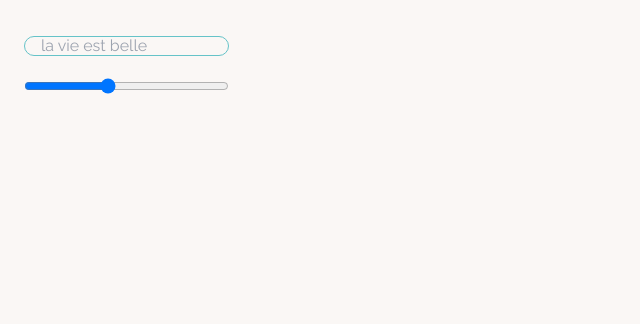
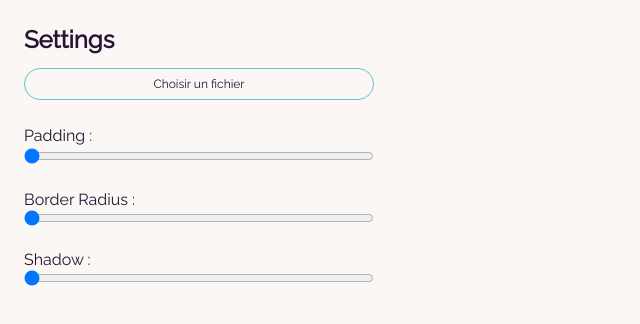
Before and after one commit to mirkobozzetto/workshop-useState-elevator-generator, a Next.js app: page / in a window 1280 px wide. Shown: the top 324 px of the page, without its empty margins (0-640 px from the left). Built offline with nearby package versions, Linux system fonts and the light colour scheme.

Commit message:
chore: Update Menu component with image upload and settings functionality

```diff
--- a/app/components/Menu.tsx
+++ b/app/components/Menu.tsx
@@ -1,26 +1,100 @@
 "use client";
 
-import { useState } from "react";
+import type { Image, Settings } from "@/app/types";
+import { ChangeEvent, useState } from "react";
 
 const Menu = () => {
-  const [value, setValue] = useState(40);
+  const [image, setImage] = useState<Image | null>(null);
+  const [settings, setSettings] = useState<Settings>({
+    padding: 0,
+    borderRadius: 0,
+    shadow: 0,
+  });
+
+  const handleImageUpload = (e: ChangeEvent<HTMLInputElement>) => {
+    const file = e.target.files?.[0];
+    if (file) {
+      const reader = new FileReader();
+      reader.onload = () => {
+        const img = new Image();
+        img.onload = () => {
+          setImage({
+            src: reader.result as string,
+            width: img.width,
+            height: img.height,
+          });
+        };
+        img.src = reader.result as string;
+      };
+      reader.readAsDataURL(file);
+    }
+  };
+
+  const handleSettingsChange = (key: keyof Settings, value: number) => {
+    setSettings((prevSettings) => ({
+      ...prevSettings,
+      [key]: value,
+    }));
+  };
 
   return (
     <div className="flex flex-col m-6">
+      <h1 className="font-bold text-2xl">Settings</h1>
+      <label className="relative my-3 w-[350px] h-8 text-xs cursor-pointer file-input file-input-primary">
+        <span className="absolute inset-0 flex justify-center items-center">
+          Choisir un fichier
+        </span>
         <input
-        type="text"
-        className="my-3 pl-4 w-1/6 h-5 file-input file-input-primary"
-        placeholder="la vie est belle"
+          type="file"
+          accept="image/*"
+          onChange={handleImageUpload}
+          className="opacity-0"
         />
+      </label>
+
+      <label className="flex flex-col my-3">
+        <span>Padding :</span>
         <input
           type="range"
           min={0}
-        max="100"
-        value={value}
-        onChange={(e) => setValue(Number(e.target.value))}
-        className="my-3 w-1/6 h-3 slider slider-primary"
+          max={99}
+          value={settings.padding}
+          onChange={(e) =>
+            handleSettingsChange("padding", Number(e.target.value))
+          }
+          className="w-[350px] slider slider-primary"
         />
+      </label>
+
+      <label className="flex flex-col my-3">
+        <span>Border Radius :</span>
+        <input
+          type="range"
+          min={0}
+          max={99}
+          value={settings.borderRadius}
+          onChange={(e) =>
+            handleSettingsChange("borderRadius", Number(e.target.value))
+          }
+          className="w-[350px] h-3 slider slider-primary"
+        />
+      </label>
+
+      <label className="flex flex-col my-3">
+        <span>Shadow :</span>
+        <input
+          type="range"
+          min={0}
+          max={99}
+          value={settings.shadow}
+          onChange={(e) =>
+            handleSettingsChange("shadow", Number(e.target.value))
+          }
+          className="w-[350px] h-3 slider slider-primary"
+        />
+      </label>
     </div>
   );
 };
+
 export default Menu;
--- /dev/null
+++ b/app/types/index.ts
@@ -0,0 +1,11 @@
+export type Image = {
+  src: string;
+  width: number;
+  height: number;
+};
+
+export type Settings = {
+  padding: number;
+  borderRadius: number;
+  shadow: number;
+};
```
Lines whose indentation alone changed are shown as unchanged.
